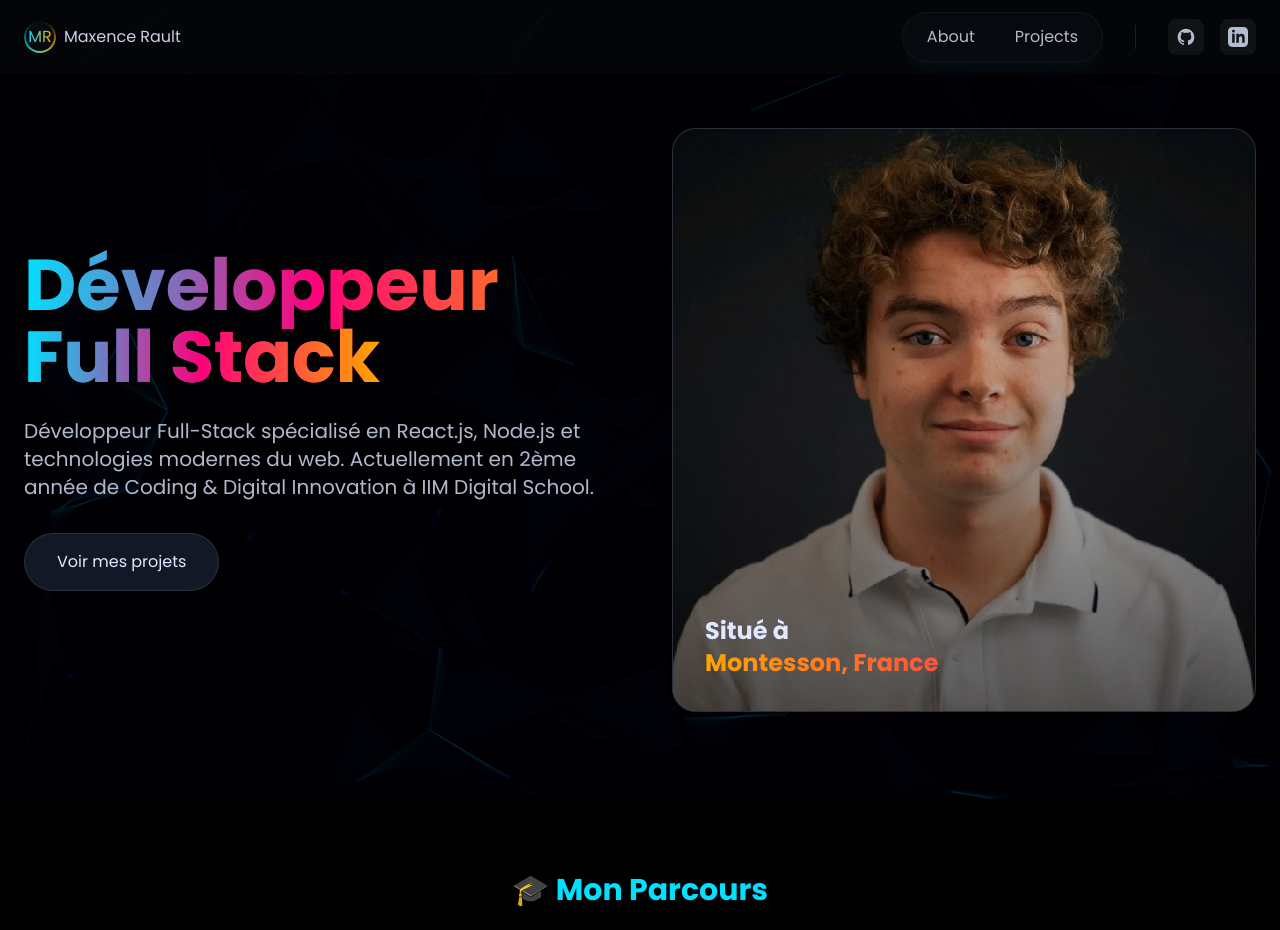
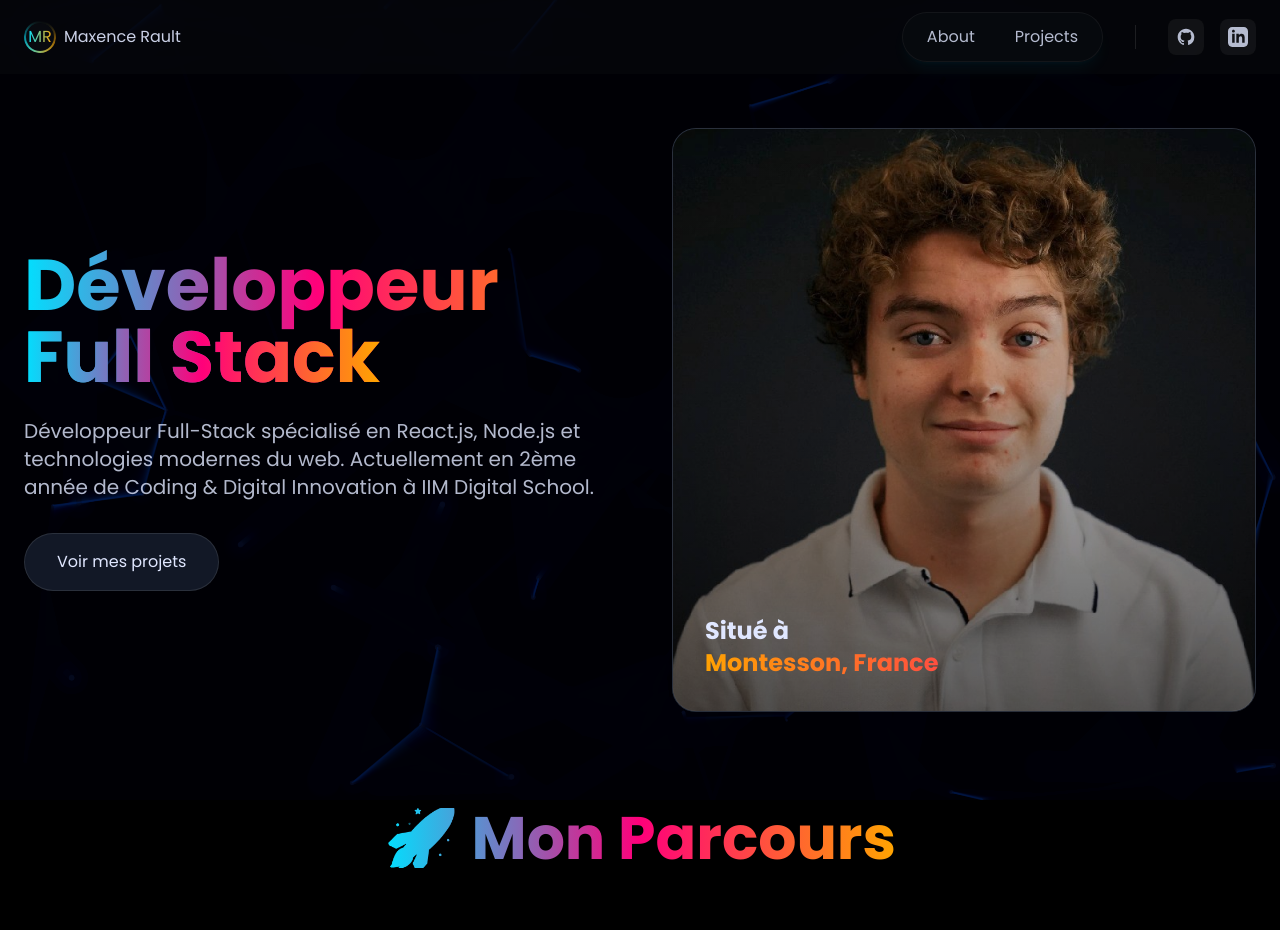
Before and after one commit to MaxenceRault/portfolio, a Next.js app: page / in a window 1280 px wide. Shown: the top 930 px of the page. Built offline with nearby package versions, Linux system fonts and the light colour scheme.

Commit message:
better particle

```diff
--- a/components/Hero/hero.tsx
+++ b/components/Hero/hero.tsx
@@ -6,6 +6,7 @@ import HeroBackground from "./heroBackground";
 import HeroEducation from "./heroEducation";
 import HeroSkills from "./heroSkills";
 import HeroContact from "./heroContact";
+import AnimatedDivider from "@/components/animatedDivider";
 
 export default function Hero() {
   const { scrollY } = useScroll();
@@ -27,14 +28,21 @@ export default function Hero() {
           </motion.div>
         </div>
 
+        <AnimatedDivider text="🚀 Mon Parcours" />
+
         {/* Formation suivie */}
         <div className="mt-40">
           <HeroEducation />
         </div>
 
+        <AnimatedDivider text="💡 Mes Compétences" />
+
         {/* Skills */}
         <HeroSkills />
 
+        <AnimatedDivider text="✉️ Me Contacter" />
+
+        {/* Contact Form */}
         <HeroContact />
       </div>
     </section>
--- a/components/Hero/heroContact.tsx
+++ b/components/Hero/heroContact.tsx
@@ -66,14 +66,14 @@ export default function HeroContact() {
         transition={{ duration: 1 }}
         className="relative z-10 max-w-3xl w-full p-8 bg-gray-800/80 backdrop-blur-md shadow-lg rounded-xl border border-white/10"
       >
-        <motion.h2
+        {/* <motion.h2
           initial={{ opacity: 0, y: 20 }}
           animate={{ opacity: 1, y: 0 }}
           transition={{ duration: 0.8 }}
           className="text-3xl font-bold text-primary text-center mb-6"
         >
           ✉️ Me Contacter
-        </motion.h2>
+        </motion.h2> */}
 
         <motion.form
           initial={{ opacity: 0, y: 20 }}
--- a/components/Hero/heroEducation.tsx
+++ b/components/Hero/heroEducation.tsx
@@ -20,7 +20,7 @@ const educationData = [
 export default function HeroEducation() {
   return (
     <div className="relative max-w-4xl mx-auto mt-16">
-      <h2 className="text-3xl font-bold text-primary text-center mb-6">🎓 Mon Parcours</h2>
+
 
       {/* Frise technologique */}
       <div className="relative border-l-4 border-primary pl-6 space-y-8">
--- /dev/null
+++ b/components/animatedDivider.tsx
@@ -0,0 +1,21 @@
+"use client";
+import { motion } from "framer-motion";
+
+export default function AnimatedDivider({ text }: { text: string }) {
+  return (
+    <>
+      <br />
+      <br />
+      <motion.div
+        initial={{ opacity: 0, scale: 0.5, rotate: -10, filter: "blur(10px)" }}
+        animate={{ opacity: 1, scale: 1, rotate: 0, filter: "blur(0px)" }}
+        transition={{ duration: 1, ease: "easeOut" }}
+        className="flex justify-center items-center py-12"
+      >
+        <h2 className="text-4xl md:text-6xl font-bold text-center bg-gradient-to-r from-primary via-secondary to-tertiary text-transparent bg-clip-text drop-shadow-lg">
+          {text}
+        </h2>
+      </motion.div>
+    </>
+  );
+}
--- a/hooks/particle.tsx
+++ b/hooks/particle.tsx
@@ -1,6 +1,6 @@
-'use client';
-import { useCanvas } from '@/hooks/useCanvas';
-import { useCallback, useRef } from 'react';
+"use client";
+import { useCanvas } from "@/hooks/useCanvas";
+import { useCallback, useRef } from "react";
 
 class Particle {
   x: number;
@@ -17,9 +17,9 @@ class Particle {
       x: (Math.random() - 0.5) * 2,
       y: (Math.random() - 0.5) * 2
     };
-    this.radius = Math.random() * 1.5 + 0.5;
-    this.color = `rgba(10, 20, 60, 0.8)`; // Bleu nuit profond
-    this.glowColor = `rgba(0, 50, 150, 0.5)`; // Effet de lueur bleue légère
+    this.radius = Math.random() * 2 + 1; // Particules légèrement plus grandes
+    this.color = `rgba(10, 20, 60, 0.9)`; // Couleur inchangée mais plus opaque
+    this.glowColor = `rgba(0, 50, 150, 1)`; // Lueur plus intense
   }
 
   update(ctx: CanvasRenderingContext2D) {
@@ -31,7 +31,7 @@ class Particle {
   }
 
   draw(ctx: CanvasRenderingContext2D) {
-    ctx.shadowBlur = 10; // Effet de lueur néon léger
+    ctx.shadowBlur = 25; // Augmentation de l'effet de lueur pour plus de visibilité
     ctx.shadowColor = this.glowColor;
 
     ctx.beginPath();
@@ -51,8 +51,8 @@ export function ParticleCanvas() {
       particles.current = Array.from({ length: 50 }, () => new Particle(ctx));
     }
 
-    // Effet de traînée plus sombre
-    ctx.fillStyle = 'rgba(5, 5, 15, 0.08)';
+    // Effet de traînée plus visible
+    ctx.fillStyle = 'rgba(5, 5, 15, 0.15)'; // Réduction de la transparence pour améliorer le contraste
     ctx.fillRect(0, 0, ctx.canvas.width, ctx.canvas.height);
 
     // Mise à jour et affichage des particules
@@ -61,9 +61,9 @@ export function ParticleCanvas() {
       particle.draw(ctx);
     });
 
-    // Création des lignes de connexion avec effet lumineux
-    ctx.lineWidth = 1;
-    ctx.strokeStyle = 'rgba(0, 200, 255, 0.1)'; // Cyan lumineux pour l'effet néon
+    // Création des lignes de connexion avec effet lumineux renforcé
+    ctx.lineWidth = 1.5;
+    ctx.strokeStyle = 'rgba(0, 50, 150, 0.5)'; // Augmentation de la visibilité des connexions
     for (let i = 0; i < particles.current.length; i++) {
       for (let j = i; j < particles.current.length; j++) {
         const dx = particles.current[i].x - particles.current[j].x;
@@ -84,10 +84,7 @@ export function ParticleCanvas() {
 
   return (
     <div className="fixed inset-0 w-full h-full pointer-events-none">
-      <canvas
-        ref={canvasRef}
-        className="w-full h-full opacity-40"
-      />
+      <canvas ref={canvasRef} className="w-full h-full opacity-50" />
     </div>
   );
 }
```
